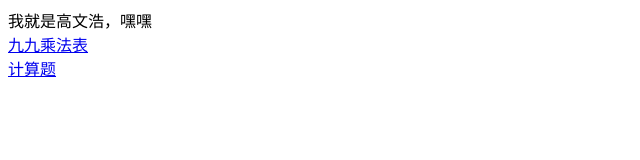
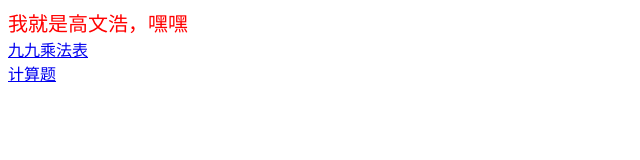
Before and after one commit to woshiGWH/woshigwh.github.io, a plain HTML site: page index.html in a window 1280 px wide. Shown: the whole page, without its empty margins (0-640 px from the left). Drawn offline with Linux system fonts and the light colour scheme.

Commit message:
Update index.html

```diff
--- a/index.html
+++ b/index.html
@@ -4,7 +4,14 @@
     <meta charset="UTF-8">
     <meta http-equiv="X-UA-Compatible" content="IE=edge">
     <meta name="viewport" content="width=device-width, initial-scale=1.0">
-    <title>Document</title>
+    <title>高文浩的主页</title>
+    <style>
+        div{
+            font-size : 20px;
+            color : red;
+            font-family : 宋体;
+        }
+    </style>
 </head>
 <body>
     <div>我就是高文浩，嘿嘿</div>
```
